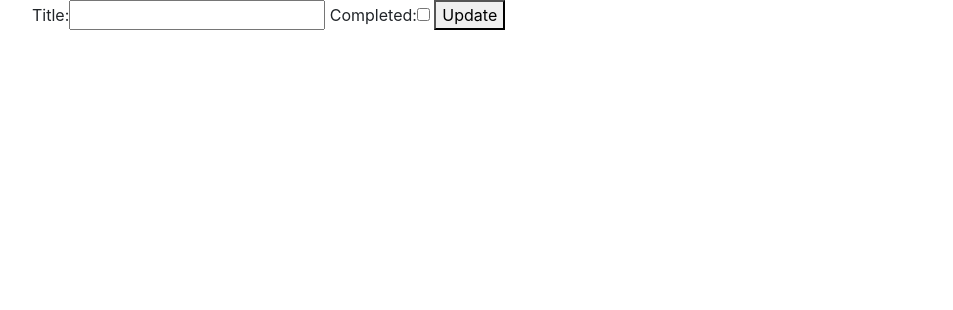
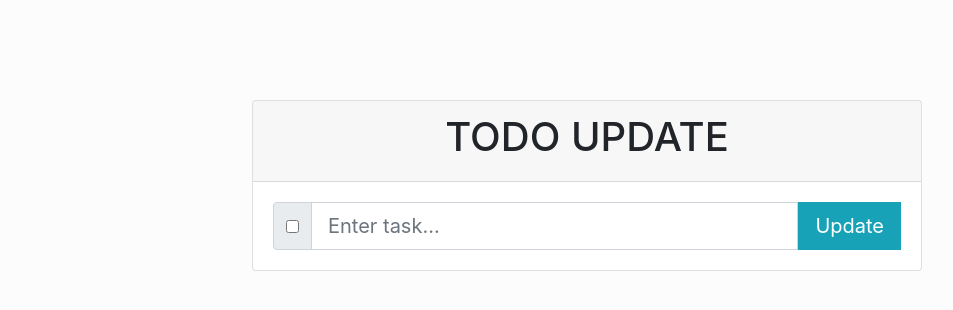
Before and after one commit to jiaulislam/ToDo-App-Django, a Django app: template todolist/templates/todolist/update_task.html in a window 1280 px wide. Shown: the top 310 px of the page, without its empty margins (53-1006 px from the left). Run offline with Django 3.2, Linux system fonts and the light colour scheme; the template is opened without the code that fills it: values that come from a table or form of the project are taken from there, others are empty.

Commit message:
completed todo app

```diff
--- a/todoapp/settings.py
+++ b/todoapp/settings.py
@@ -119,3 +119,7 @@ USE_TZ = True
 # https://docs.djangoproject.com/en/3.1/howto/static-files/
 
 STATIC_URL = '/static/'
+
+STATICFILES_DIRS = [
+    BASE_DIR / "static",
+]
--- a/todolist/forms.py
+++ b/todolist/forms.py
@@ -7,3 +7,23 @@ class TaskForm(forms.ModelForm):
     class Meta:
         model = Task
         fields = "__all__"
+
+    title = forms.CharField(
+        widget=forms.TextInput(
+            attrs={
+                # "type": "text",
+                "class": "form-control form-control-lg rounded-0",
+                "placeholder": "Enter task...",
+            }
+        ),
+    )
+
+    completed = forms.CharField(
+        required = False,
+        widget= forms.widgets.CheckboxInput(
+            attrs={
+                "type": "checkbox",
+                "class": "from-check-input",
+            }
+        ),
+    )
--- /dev/null
+++ b/todolist/static/css/style.css
@@ -0,0 +1,11 @@
+body{
+    background-color: #fcfcfc;
+    margin-top: 100px;
+}
+.container{
+    max-width: 700px;
+}
+
+h4 {
+    padding-top: 10px !important;
+}
--- a/todolist/templates/base.html
+++ b/todolist/templates/base.html
@@ -1,12 +1,14 @@
+{% load static %}
 <!DOCTYPE html>
 <html lang="en">
 
 <head>
     <meta charset="UTF-8">
     <meta name="viewport" content="width='device-width', initial-scale=1.0">
-    <title>{% block title %}{% endblock %} | Todo App </title>
+    <title>{% block title %}{% endblock %} | TODO </title>
     <link rel="stylesheet" href="https://cdn.jsdelivr.net/npm/bootstrap@4.5.3/dist/css/bootstrap.min.css"
         integrity="sha384-TX8t27EcRE3e/ihU7zmQxVncDAy5uIKz4rEkgIXeMed4M0jlfIDPvg6uqKI2xXr2" crossorigin="anonymous">
+    <link rel="stylesheet" href="{% static 'css/style.css' %}">
 </head>
 
 <body>
@@ -16,9 +18,8 @@
         {% endblock %}
     </div>
 </body>
-<script src="https://code.jquery.com/jquery-3.5.1.slim.min.js"
-    integrity="sha384-DfXdz2htPH0lsSSs5nCTpuj/zy4C+OGpamoFVy38MVBnE+IbbVYUew+OrCXaRkfj"
-    crossorigin="anonymous"></script>
+<script src="https://code.jquery.com/jquery-3.5.1.min.js"
+    integrity="sha256-9/aliU8dGd2tb6OSsuzixeV4y/faTqgFtohetphbbj0=" crossorigin="anonymous"></script>
 <script src="https://cdn.jsdelivr.net/npm/bootstrap@4.5.3/dist/js/bootstrap.bundle.min.js"
     integrity="sha384-ho+j7jyWK8fNQe+A12Hb8AhRq26LrZ/JpcUGGOn+Y7RsweNrtN/tE3MoK7ZeZDyx"
     crossorigin="anonymous"></script>
--- a/todolist/templates/todolist/update_task.html
+++ b/todolist/templates/todolist/update_task.html
@@ -1,13 +1,28 @@
 {% extends 'base.html' %}
 
 {% block title %}
-    Update Task
+Update Task
 {% endblock %}
 
 {% block content %}
-    <form method="post">
-        {% csrf_token %}
-        {{ task_edit_form}}
-        <button type="submit">Update</button>
-    </form>
+<div class="card">
+    <div class="card-header">
+        <h1 class="text-center">TODO UPDATE</h1>
+    </div>
+    <div class="card-body">
+        <form method="post">
+            {% csrf_token %}
+            <div class="input-group">
+                <div class="input-group-prepend">
+                    <div class="input-group-text">
+                        <!-- <input type="radio" aria-label="Radio button for following text input"> -->
+                        {{ task_edit_form.completed }}
+                    </div>
+                </div>
+                    {{ task_edit_form.title}}
+                    <button class="btn btn-lg btn-info rounded-0" type="submit">Update</button>
+            </div>
+        </form>
+    </div>
+</div>
 {% endblock %}
```
Also changed, not shown: todolist/templates/todolist/index.html (+21 -5 lines).
